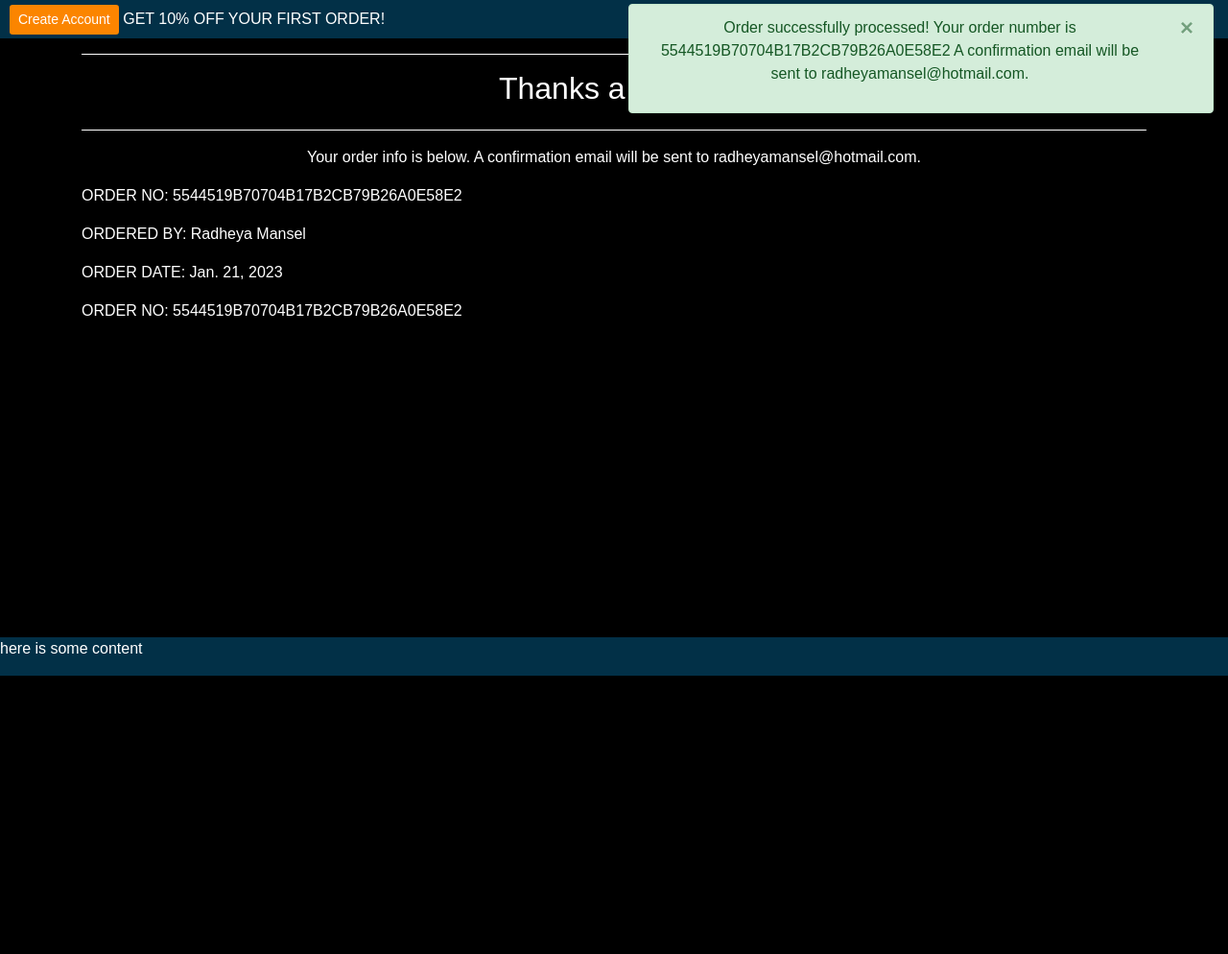
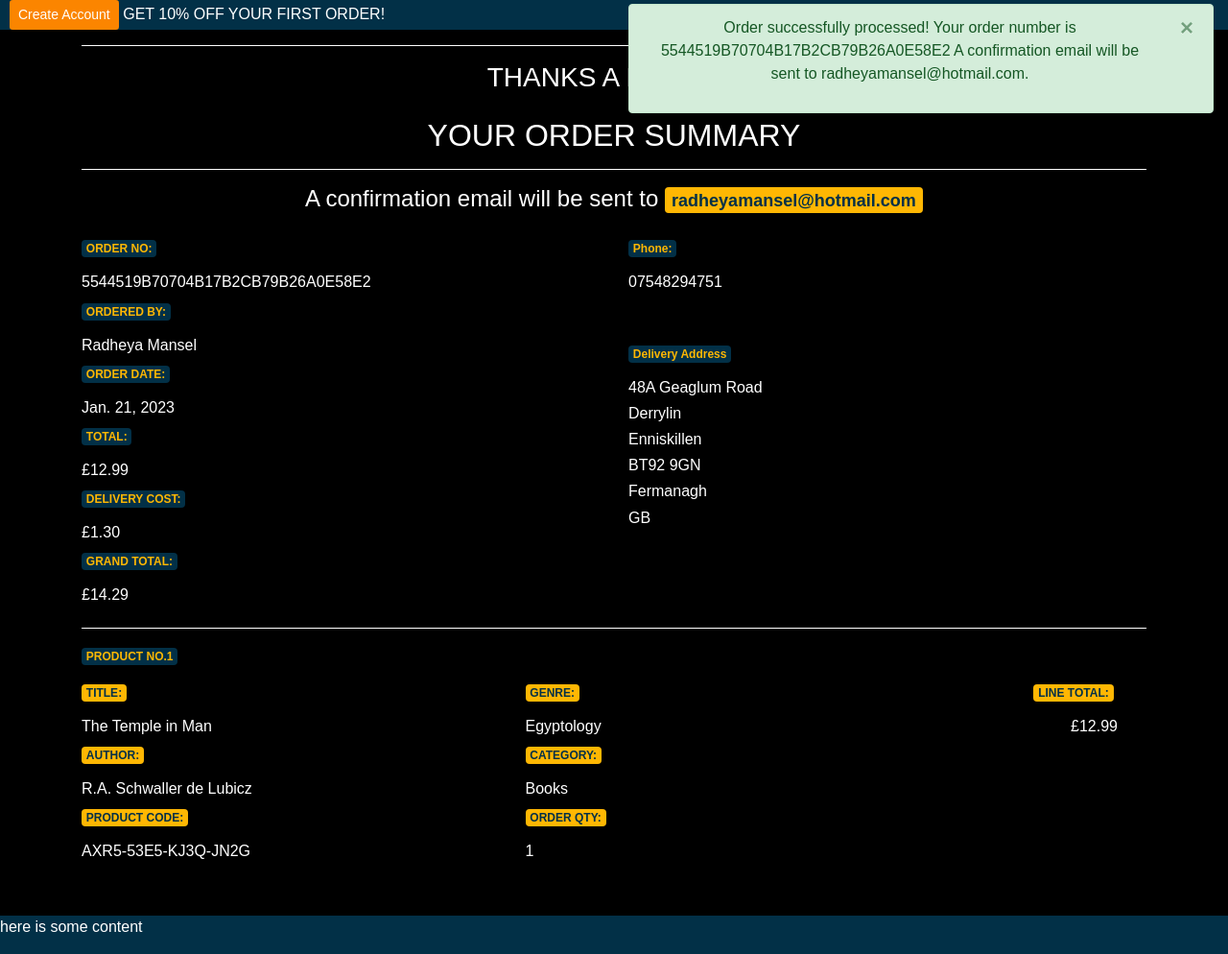
Before and after one commit to RadheyaM/explore, a Django app: a page that uses checkout/templates/checkout/checkout-success.html in a window 1280 px wide. Shown: the part 96-1090 px from the top of the page at 96% size. Before the commit the page ends 800 px from the top, so only its background shows below. Run offline with Django 3.2, Linux system fonts and the light colour scheme; data comes from the database, SQL or seed files in the repository; both versions use the stored data as it was after the commit; some libraries are stand-ins or nearby versions.

Commit message:
Add structure and styling to the checkout successs template

```diff
--- a/checkout/static/checkout/css/checkout.css
+++ b/checkout/static/checkout/css/checkout.css
@@ -1,6 +1,7 @@
 /* Code from boutique ado */
 .checkout-container {
     flex: 1 0 auto;
+    margin-bottom: 50px;
 }
 
 .StripeElement,
--- a/checkout/templates/checkout/checkout-success.html
+++ b/checkout/templates/checkout/checkout-success.html
@@ -16,23 +16,64 @@
     <div class="row">
         <div class="col text-center">
             <hr>
-            <h2 class="mb-4">Thanks a Million!</h2>
+            <h3 class="mb-4">THANKS A MILLION!</h3>
+            <h2>YOUR ORDER SUMMARY</h2>
             <hr>
-            <p>Your order info is below.  A confirmation email will be sent to {{ order.email }}.
+            <h4 class="mb-4">A confirmation email will be sent to <strong class="badge badge-light">{{ order.email }}</strong></h4>
         </div>
     </div>
-    <div class="row">
-       <div class="col-12 col-lg-6">
-            <p>ORDER NO: {{ order.order_number }}</p>
-            <p>ORDERED BY: {{ order.full_name }}</p>
-            <p>ORDER DATE: {{ order.date }}</p>
+    <div class="row d-flex justify-content-center">
+       <div class="col-12 col-md-6 col-lg-6 text-left">
+            <span class="badge badge-info mb-3">ORDER NO:</span>&nbsp;<h6>{{ order.order_number }}</h6>
+            <span class="badge badge-info mb-3">ORDERED BY:</span>&nbsp;<h6>{{ order.full_name }}</h6>
+            <span class="badge badge-info mb-3">ORDER DATE:</span>&nbsp;<h6>{{ order.date }}</h6>
+            <span class="badge badge-info mb-3">TOTAL:</span>&nbsp;<h6>£{{ order.order_total }}</h6>
+            <span class="badge badge-info mb-3">DELIVERY COST:</span>&nbsp;<h6>£{{ order.delivery_cost }}</h6>
+            <span class="badge badge-info mb-3">GRAND TOTAL:</span>&nbsp;<h6>£{{ order.grand_total }}</h6>
+       </div>
+       <div class="col-12 col-md-6 col-lg-6 text-left">
+            <span class="badge badge-info mb-3">Phone:</span>&nbsp;<h6>{{ order.phone_number }}</h6>
+            <span class="badge badge-info mt-5 mb-3">Delivery Address</span>&nbsp;<h6>{{ order.street_address1 }}</h6>
+            <h6>{{ order.street_address2 }}</h6>
+            <h6>{{ order.town_or_city }}</h6>
+            <h6>{{ order.postcode }}</h6>
+            <h6>{{ order.county }}</h6>
+            <h6>{{ order.country }}</h6>
        </div>
     </div>
     {% for product in order.lineitems.all %}
-        <div class="row">
-            <div class="col-12 col-lg-6">
-                <p>ORDER NO: {{ order.order_number }}</p>
-            </div>
+    <hr>
+    <h4 class="mb-3 badge badge-info">PRODUCT NO.{{ forloop.counter }}</h4>
+        <div class="row w-100 d-flex">
+            {% if product.book %}
+                <div class="col-12 col-md-4 col-lg-5 text-left">
+                    <span class="badge badge-light mb-3">TITLE:</span>&nbsp;<h6>{{ product.book.title }}</h6>
+                    <span class="badge badge-light mb-3">AUTHOR:</span>&nbsp;<h6>{{ product.book.author }}</h6>
+                    <span class="badge badge-light mb-3">PRODUCT CODE:</span>&nbsp;<h6>{{ product.book.code }}</h6>
+                </div>
+                <div class="col-12 col-md-4 col-lg-3 text-left">
+                    <span class="badge badge-light mb-3">GENRE:</span>&nbsp;<h6>{{ product.book.genre.name }}</h6>
+                    <span class="badge badge-light mb-3">CATEGORY:</span>&nbsp;<h6>{{ product.book.category.name }}</h6>
+                    <span class="badge badge-light mb-3">ORDER QTY:</span>&nbsp;<h6>{{ product.quantity }}</h6>
+                </div>
+                <div class="col-12 col-md-4 col-lg-4 text-right">
+                    <span class="badge badge-light mb-3">LINE TOTAL:</span>&nbsp;<h6>£{{ product.lineitem_total }}</h6>
+                </div>
+            {% else %}
+                <div class="col-12 col-md-4 col-lg-5 text-left">
+                    <span class="badge badge-light mb-3">NAME:</span>&nbsp;<h6>{{ product.poster.name }}</h6>
+                    <span class="badge badge-light mb-3">MATERIAL &amp; SIZE</span><h6>{{ product.material_size }}</h6>
+                    <span class="badge badge-light mb-3">PRODUCT CODE:</span>&nbsp;<h6>{{ product.poster.code }}</h6>
+                </div>
+                <div class="col-12 col-md-4 col-lg-3 text-left">
+                    <span class="badge badge-light mb-3">GENRE:</span>&nbsp;<h6>{{ product.poster.genre.name }}</h6>
+                    <span class="badge badge-light mb-3">CATEGORY:</span>&nbsp;<h6>{{ product.poster.category.name }}</h6>
+                    <span class="badge badge-light mb-3">ORDER QTY:</span>&nbsp;<h6>{{ product.quantity }}</h6>
+                </div>
+                <div class="col-12 col-md-4 col-lg-4 text-right">
+                    <span class="badge badge-light mb-3">LINE TOTAL:</span>&nbsp;<h6>£{{ product.lineitem_total }}</h6>
+                </div>
+            {% endif %}
         </div>
     {% endfor %}
 </section>
--- a/static/css/base.css
+++ b/static/css/base.css
@@ -152,6 +152,16 @@ hr {
     right: 0;
 }
 
+.badge-info {
+    background: var(--dark-blue);
+    color: var(--yellow);
+}
+
+.badge-light {
+    background: var(--yellow);
+    color: var(--dark-blue);
+}
+
 footer {
     width: 100%;
     background-color: var(--dark-blue);
```
Also changed, not shown: db.sqlite3.
